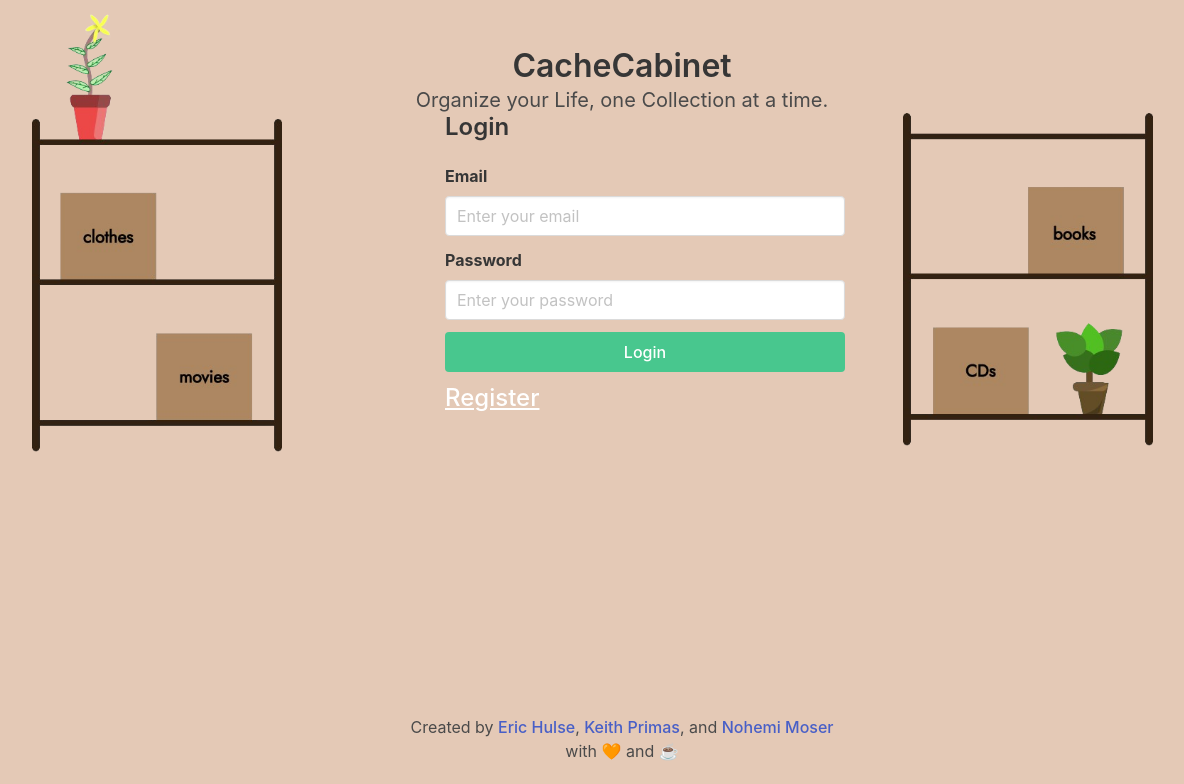
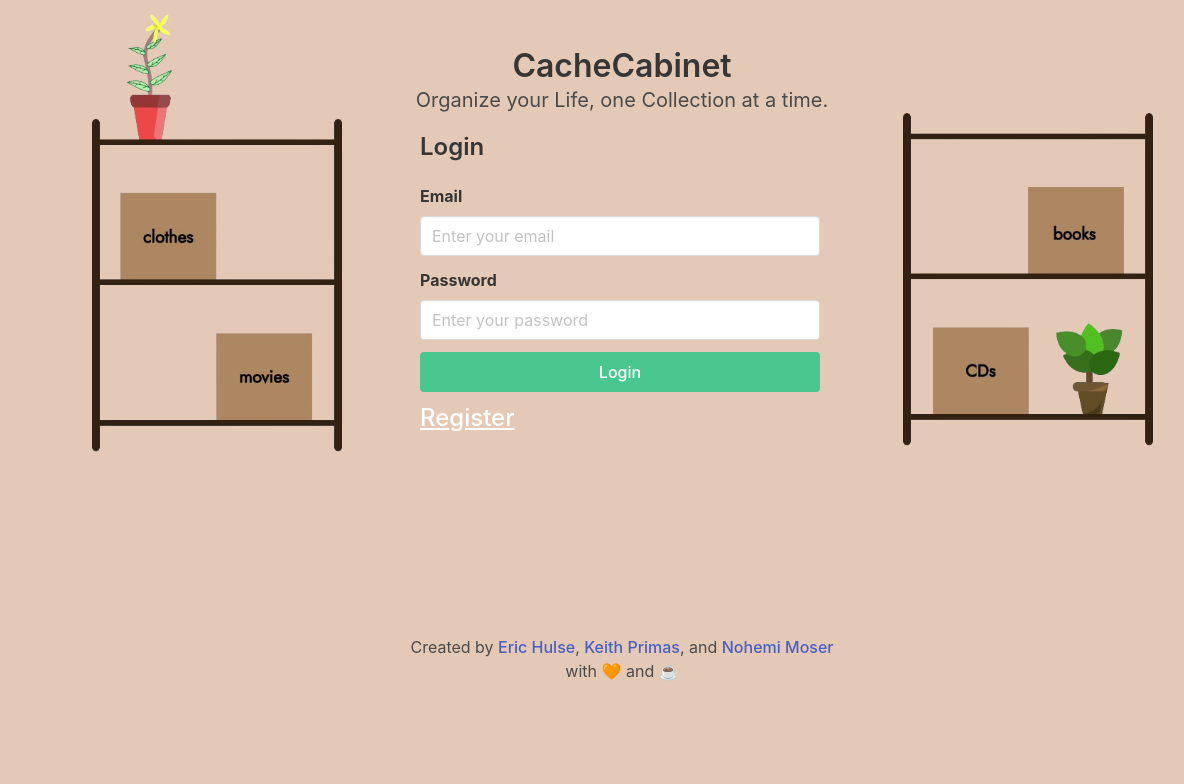
Before and after one commit to sempercuriosus/CacheCabinet, a React (Vite) app in the folder cachecabinet/Client/: page / in a window 1536 px wide. Shown: the top 784 px of the page, without its empty margins (146-1330 px from the left). Built offline with nearby package versions, Linux system fonts and the light colour scheme.

Commit message:
mobile format cont.

```diff
--- a/cachecabinet/Client/src/assets/home.css
+++ b/cachecabinet/Client/src/assets/home.css
@@ -48,7 +48,7 @@ footer.footer {
   }
 }
 
-@media screen and (max-width: 1280px) {
+@media screen and (max-width: 900px) {
   h1.title.is-1 {
     font-size: 40px;
   }
@@ -174,6 +174,13 @@ footer.footer {
   }
 }
 
+@media screen and (min-width: 900px) and (min-height: 1300px) and (max-height: 1370px) {
+  img.rightdesign,
+  img.leftdesign {
+    display: none;
+  }
+}
+
 @media screen and (min-width: 1300px) and (min-height: 1024px) {
   form.register {
     position: relative;
@@ -184,11 +191,13 @@ footer.footer {
 @media screen and (min-width: 1360px) and (max-height: 915px) {
   a.has-text-white.is-size-4 {
     position: relative;
+    top: 20px;
     left: 55px;
   }
   form.login {
     position: relative;
     left: 55px;
+    top: 20px;
   }
 }
 
@@ -216,11 +225,52 @@ footer.footer {
 @media screen and (min-width: 1100px) and (max-height: 830px) {
   form.register {
     position: relative;
-    top: 100px;
+    top: 0px;
     left: 0;
   }
-  .footer {
+}
+
+@media screen and (min-width: 1170px) and (max-height: 830px) {
+  form.login {
     position: relative;
-    top: 80px;
+    top: 20px;
+  }
+  a.has-text-white.is-size-4 {
+    position: relative;
+    top: 20px;
+  }
+  img.leftdesign {
+    position: relative;
+    left: 35px;
   }
 }
+
+@media screen and (min-width: 1400px) {
+  form.login {
+    position: relative;
+    left: 30px;
+  }
+  a.has-text-white.is-size-4 {
+    position: relative;
+    left: 30px;
+  }
+  img.leftdesign {
+    position: relative;
+    left: 190px;
+  }
+}
+
+@media screen and (width: 1024px) and (height: 768px) {
+  img.rightdesign,
+  img.leftdesign {
+    display: none;
+  }
+  form.login {
+    position: relative;
+    top: 20px;
+  }
+  a.has-text-white.is-size-4 {
+    position: relative;
+    top: 20px;
+  }
+}
```
